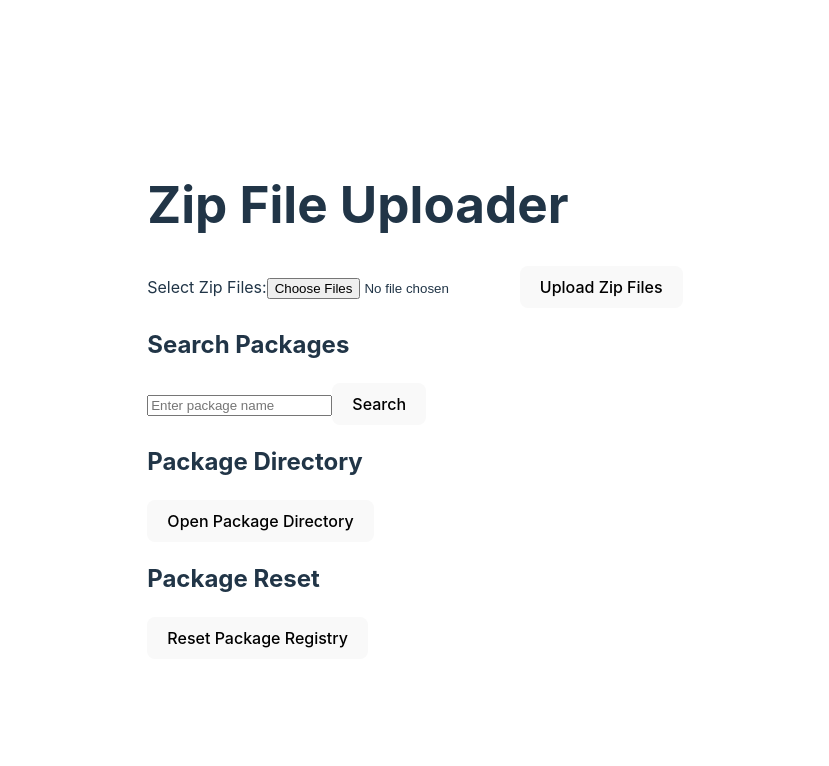
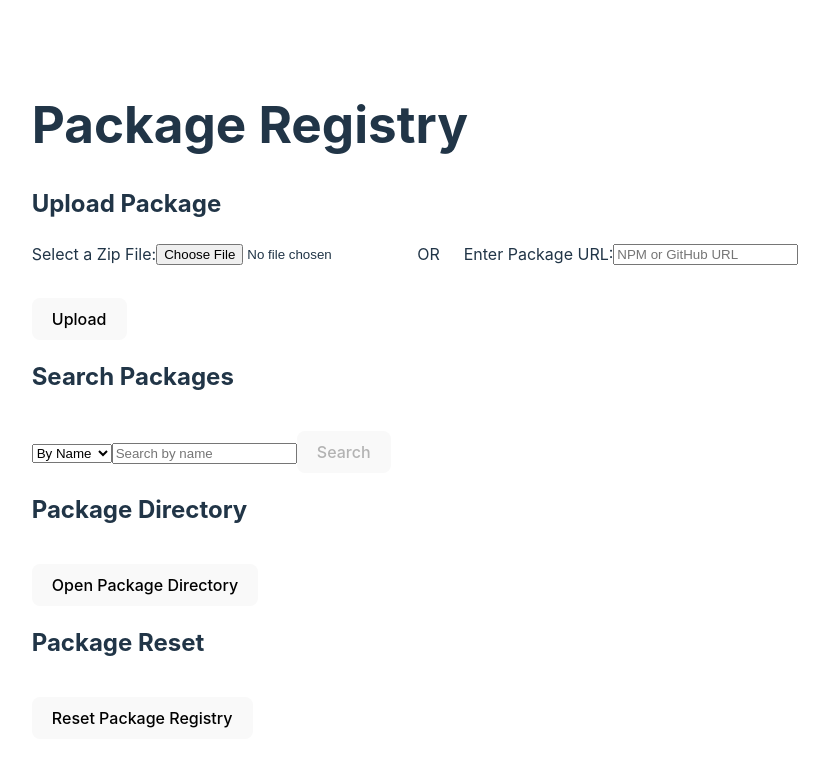
Before and after one commit to Rohit-kamath/461-G12-P2, a React (Vite) app in the folder Frontend/: page / in a window 1280 px wide. Shown: the top 766 px of the page, without its empty margins (225-1054 px from the left). Built offline with nearby package versions, Linux system fonts and the light colour scheme.

Commit message:
update frontend upload and search, license tweak

```diff
--- a/Frontend/src/App.tsx
+++ b/Frontend/src/App.tsx
@@ -1,12 +1,14 @@
-import { useState, ChangeEvent, useEffect } from 'react';
+import { useState, ChangeEvent, useEffect, useRef } from 'react';
 import axios from 'axios';
 
 function App() {
-  const [selectedFiles, setSelectedFiles] = useState<FileList | null>(null);
+  const [selectedFile, setSelectedFile] = useState<File | null>(null);
   const [uploadStatus, setUploadStatus] = useState<string | null>(null);
-  const [searchTerm, setSearchTerm] = useState<string>('');
   const [searchResults, setSearchResults] = useState<string[] | null>(null);
   const [selectedPackage, setSelectedPackage] = useState<string | null>(null);
+  const [uploadURL, setUploadURL] = useState<string>('');
+  const [searchType, setSearchType] = useState('name');
+  const [searchInput, setSearchInput] = useState('');
 
   // Package Directory
   const [isPackageDirectoryOpen, setIsPackageDirectoryOpen] = useState<boolean>(false);
@@ -64,70 +66,103 @@ function App() {
   };
 
   const handleFileChange = (e: ChangeEvent<HTMLInputElement>) => {
-    const files = e.target.files;
-    setSelectedFiles(files || null);
+    const file = e.target.files ? e.target.files[0] : null;
+    setSelectedFile(file);
+    setUploadURL('');
   };
 
-  const uploadZipFile = async (file: File) => {
-    const formData = new FormData();
-
-    // Convert zip file to base64 encoding
+  const uploadZipFile = async () => {
+    if (selectedFile) {
       const reader = new FileReader();
-    reader.readAsDataURL(file);
+      reader.readAsDataURL(selectedFile);
       reader.onload = async () => {
         const base64Content = reader.result?.toString().split(',')[1];
         if (base64Content) {
-        formData.append('Content', base64Content);
+          try {
+            setUploadStatus(`Uploading ${selectedFile.name}...`);
 
-        try {
-          setUploadStatus(`Uploading ${file.name}...`);
-
-          const response = await axios.post('/package', formData, {
+            const response = await axios.post('/package', { Content: base64Content }, {
               headers: {
-              'Content-Type': 'multipart/form-data',
+                'Content-Type': 'application/json',
               },
             });
 
-          setUploadStatus(`Upload successful for ${file.name}: ${response.data}`);
+            const metadata = response.data.metadata;
+            const metadataMessage = `Name: ${metadata.Name}, Version: ${metadata.Version}, ID: ${metadata.ID}`;
+            setUploadStatus(`Upload successful for ${selectedFile.name}: ${metadataMessage}`);
           } catch (error: any) {
-          setUploadStatus(`Error uploading ${file.name}: ${error.message}`);
+            setUploadStatus(`Error uploading ${selectedFile.name}: ${error.response?.data.message || error.message}`);
           }
         }
       };
 
       reader.onerror = () => {
-      setUploadStatus(`Error reading ${file.name}`);
+        setUploadStatus(`Error reading ${selectedFile.name}`);
       };
+    } else {
+      setUploadStatus('No file selected');
+    }
   };
 
-  const uploadZipFiles = async () => {
-    if (!selectedFiles || selectedFiles.length === 0) {
-      setUploadStatus('No files selected');
+  const uploadURLPackage = async () => {
+    if (!uploadURL) {
+      alert('Please enter a URL');
       return;
     }
 
+    setUploadStatus('Uploading package from URL...');
+
     try {
-      for (const file of selectedFiles) {
-        await uploadZipFile(file);
-      }
-      setUploadStatus('All files uploaded successfully');
-    } catch (error) {
-      console.error('Error uploading files:', error);
+      const response = await axios.post('/package', { URL: uploadURL });
+      const metadata = response.data.metadata;
+      const metadataMessage = `Name: ${metadata.Name}, Version: ${metadata.Version}, ID: ${metadata.ID}`;
+      setUploadStatus(`Upload successful: ${metadataMessage}`);
+      setUploadURL(''); // Reset the URL input
+    } catch (error: any) {
+      setUploadStatus(`Error uploading package: ${error.response?.data.message || error.message}`);
     }
   };
 
-  const handleSearchTermChange = (e: ChangeEvent<HTMLInputElement>) => {
-    setSearchTerm(e.target.value);
+  const handleUpload = () => {
+    if (selectedFile) {
+      uploadZipFile();
+    } else if (uploadURL) {
+      uploadURLPackage();
+    } else {
+      setUploadStatus('No file or URL selected');
+    }
+  };
+
+  const handleURLChange = (e: ChangeEvent<HTMLInputElement>) => {
+    setUploadURL(e.target.value);
+    setSelectedFile(null);
   };
 
   const searchPackages = async () => {
     try {
-      const response = await axios.get(`/package/byName/${searchTerm}`);
+      let response;
+      if (searchType === 'name') {
+        response = await axios.get(`/package/byName/${searchInput}`);
+      } else if (searchType === 'regex') {
+        response = await axios.post('/package/byRegEx', { RegEx: searchInput });
+      } else {
+        setSearchResults(null);
+        return;
+      }
+
       setSearchResults(response.data);
       setSelectedPackage(null); // Reset selected package when a new search is performed
     } catch (error: any) {
       console.error(`Error searching for packages: ${error.message}`);
     }
+  };
+
+  const handleSearchTypeChange = (e: ChangeEvent<HTMLSelectElement>) => {
+    setSearchType(e.target.value);
+  };
+
+  const handleSearchInputChange = (e: ChangeEvent<HTMLInputElement>) => {
+    setSearchInput(e.target.value);
   };
 
   const handlePackageClick = (packageName: string) => {
@@ -197,51 +232,51 @@ function App() {
     }
   };
 
-  useEffect(() => {
-    if (searchTerm.trim() !== '') {
-      searchPackages();
-    } else {
-      setSearchResults(null);
-    }
-  }, [searchTerm]);
-
   return (
-    <html lang="en">
-      <head>
-        <meta charSet="UTF-8" />
-        <meta name="viewport" content="width=device-width, initial-scale=1.0" />
-        <meta
-          name="description"
-          content="This is the frontend for a reliable package registry web app."
+    <div className="container">
+      <h1>Package Registry</h1>
+      <div className="upload-section">
+        <h2>Upload Package</h2>
+        <div className="file-upload">
+          <label htmlFor="fileInput">Select a Zip File:</label>
+          <input
+            id="fileInput"
+            type="file"
+            accept=".zip"
+            onChange={handleFileChange}
           />
-        <title>Zip File Uploader</title>
-      </head>
-      <body>
-        <div className="container">
-          <h1>Zip File Uploader</h1>
-
-          <div className="file-upload">
-            <label htmlFor="fileInput">Select Zip Files:</label>
-            <input id="fileInput" type="file" accept=".zip" multiple onChange={handleFileChange} />
-            <button type="button" onClick={uploadZipFiles}>
-              Upload Zip Files
+          <span>OR</span>
+          <label htmlFor="urlInput" className="url-label">Enter Package URL:</label>
+          <input
+            id="urlInput"
+            type="text"
+            placeholder="NPM or GitHub URL"
+            value={uploadURL}
+            onChange={handleURLChange}
+          />
+        </div>
+        <button type="button" onClick={handleUpload}>
+          Upload
         </button>
-            {uploadStatus && <p>{uploadStatus}</p>}
+        {uploadStatus && <p className="upload-status">{uploadStatus}</p>}
       </div>
 
       <div className="search-packages">
         <h2>Search Packages</h2>
+        <select value={searchType} onChange={(e) => setSearchType(e.target.value)}>
+          <option value="name">By Name</option>
+          <option value="regex">By Regex</option>
+        </select>
         <input
           type="text"
           id="searchInput"
-              placeholder="Enter package name"
-              value={searchTerm}
-              onChange={handleSearchTermChange}
+          placeholder={`Search by ${searchType}`}
+          value={searchInput}
+          onChange={(e) => setSearchInput(e.target.value)}
         />
-            <button type="button" onClick={searchPackages}>
+        <button type="button" onClick={searchPackages} disabled={!searchInput}>
           Search
         </button>
-
         {searchResults && (
           <div className="search-results">
             <h3>Search Results</h3>
@@ -328,8 +363,7 @@ function App() {
         </button>
       </div>
     </div>
-      </body>
-    </html>
   );
 }
+
 export default App;
--- a/Frontend/src/index.css
+++ b/Frontend/src/index.css
@@ -56,6 +56,34 @@ button:focus-visible {
   outline: 4px auto -webkit-focus-ring-color;
 }
 
+.upload-section {
+  text-align: left;
+}
+
+.file-upload {
+  display: flex;
+  align-items: center;
+  justify-content: space-between;
+  margin-bottom: 1rem;
+  flex-wrap: wrap;
+}
+
+.file-upload .url-label {
+  margin-left: 1rem;
+}
+
+span {
+  margin: 0 0.5rem;
+}
+
+.upload-status {
+  margin-top: 1rem;
+}
+
+button {
+  margin-top: 1rem;
+}
+
 @media (prefers-color-scheme: light) {
   :root {
     color: #213547;
--- a/src/controllers/license.ts
+++ b/src/controllers/license.ts
@@ -21,8 +21,7 @@ export async function getLicenseScore(owner: string, repo: string): Promise<numb
 
         return 0;
     } catch (error) {
-        console.log(error);
-        logger.info('Error in License: with repo: ' + repo + ' and owner: ' + owner, error);
+        logger.info('No license found or repository not found');
         return 0;
     }
 }
```
Lines whose indentation alone changed are shown as unchanged.
